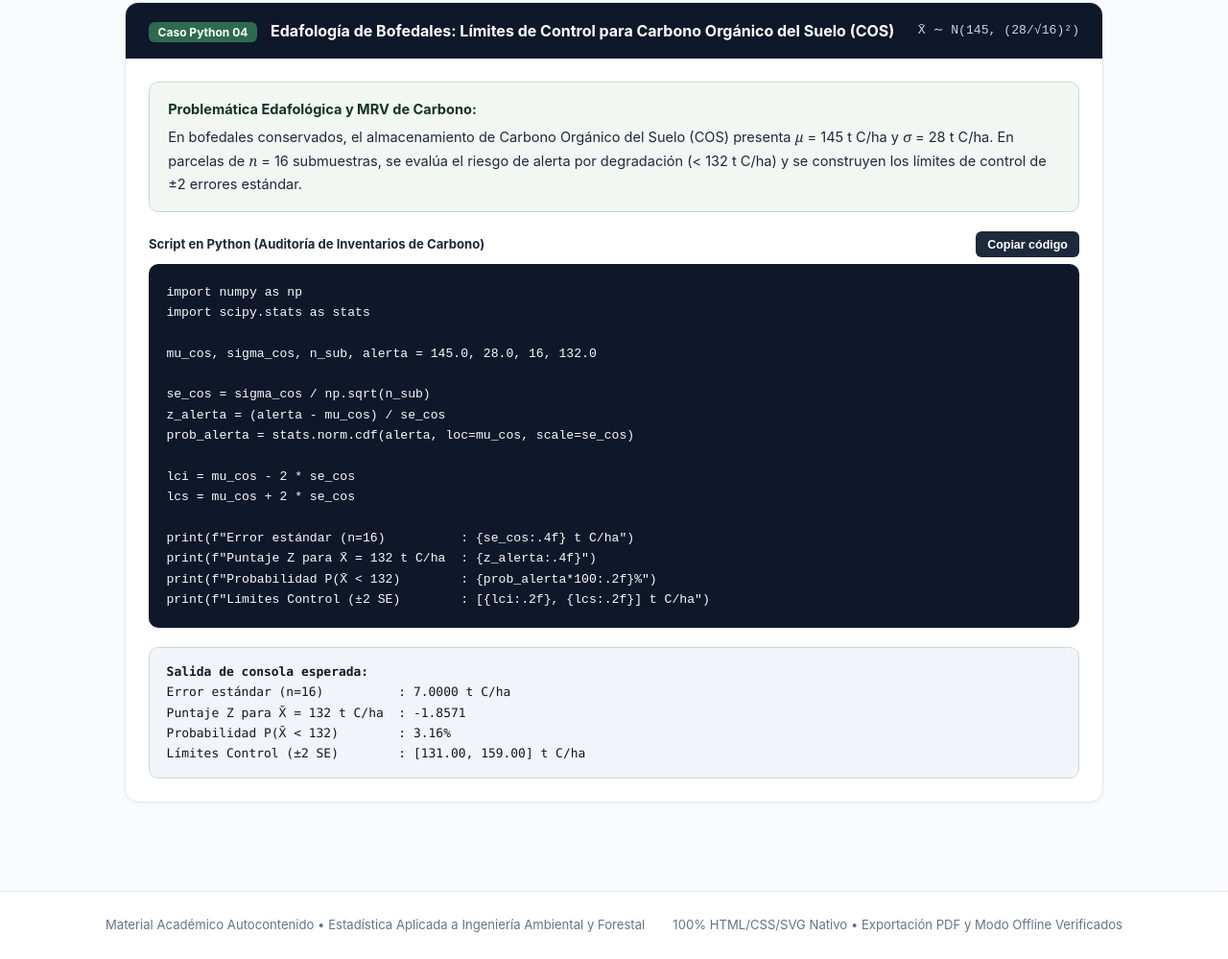
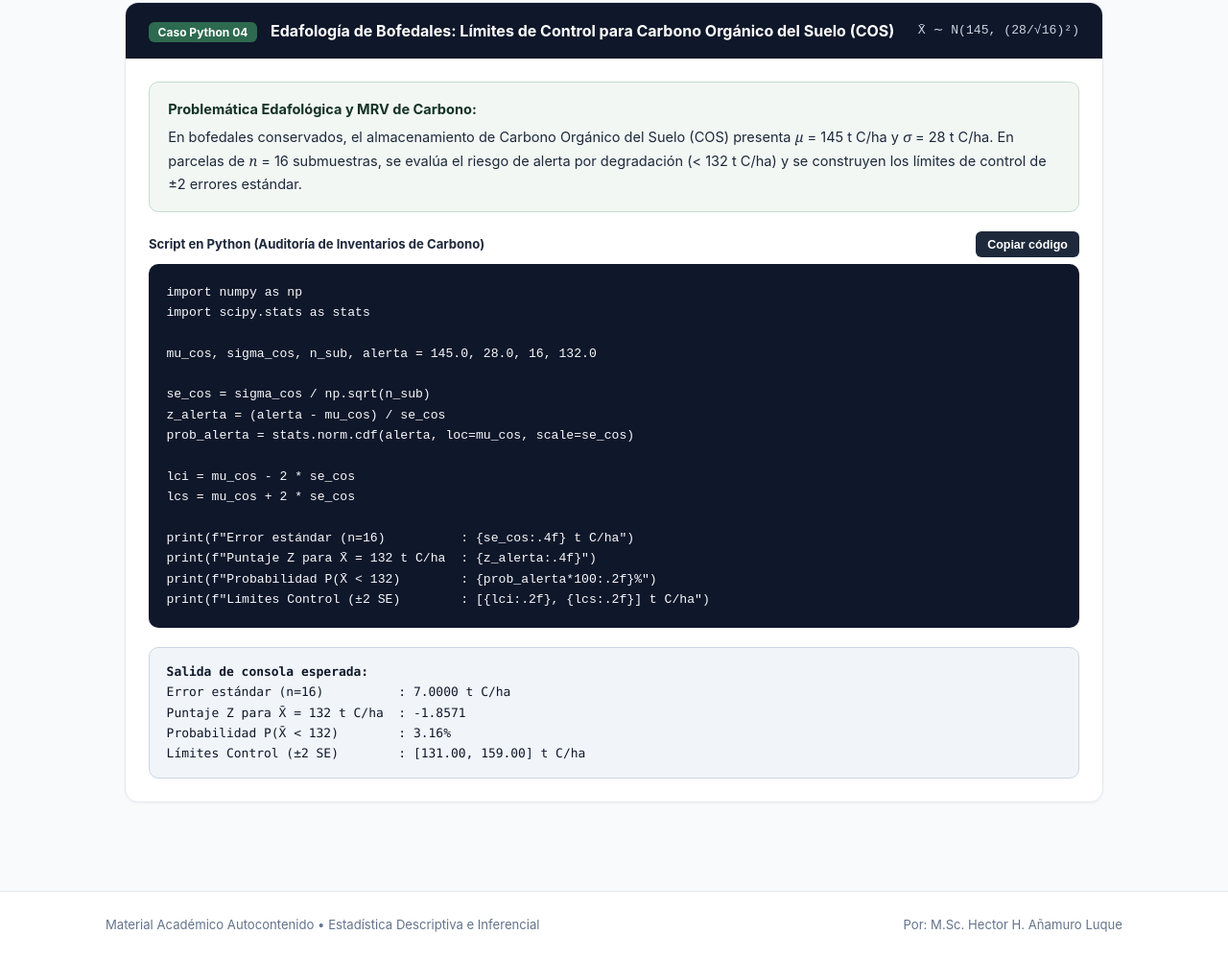
Before and after one commit to hugoaluque/Estadistica_Distribucion, a plain HTML site: page index.html in a window 1280 px wide. Shown: the part 6265-7264 px from the top of the page at 96% size. Drawn offline with Linux system fonts and the light colour scheme.

Commit message:
Update index.html

```diff
--- a/index.html
+++ b/index.html
@@ -1377,8 +1377,8 @@ print(f"Límites Control (±2 SE)        : [{lci:.2f}, {lcs:.2f}] t C/ha")</code
 
   <footer>
     <div class="footer-inner">
-      <span>Material Académico Autocontenido &bull; Estadística Aplicada a Ingeniería Ambiental y Forestal</span>
-      <span>100% HTML/CSS/SVG Nativo &bull; Exportación PDF y Modo Offline Verificados</span>
+      <span>Material Académico Autocontenido &bull; Estadística Descriptiva e Inferencial</span>
+      <span>Por: M.Sc. Hector H. Añamuro Luque</span>
     </div>
   </footer>
 
```
